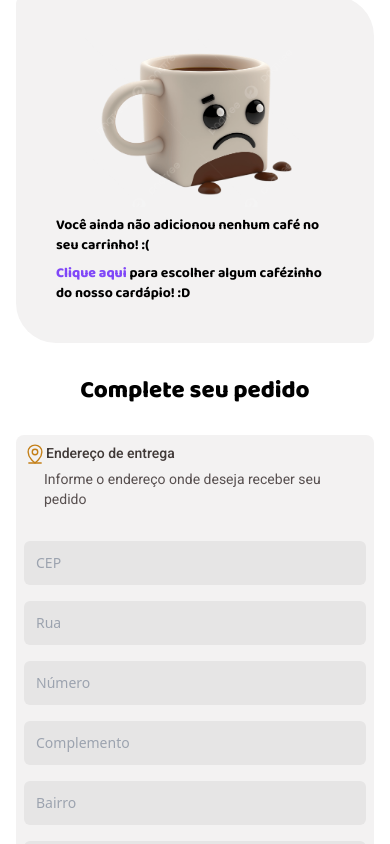
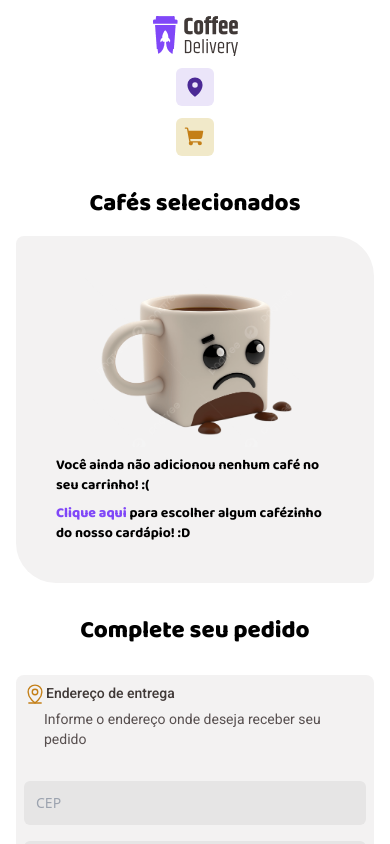
Before and after one commit to Murillou/coffee-delivery, a React (Vite) app: page /cart in a window 390 px wide. Shown: the top 844 px of the page. Built offline with nearby package versions, Linux system fonts and the light colour scheme; no server answers.

Commit message:
[fix] bug na responsividade do cart

```diff
--- a/src/components/Payment/Payment.tsx
+++ b/src/components/Payment/Payment.tsx
@@ -134,7 +134,7 @@ export function Payment() {
         </div>
       </section>
 
-      <section className="flex flex-col items-center xl:items-stretch -mt-60">
+      <section className="flex flex-col items-center xl:items-stretch xl:-mt-60">
         <h1 className="font-baloo2 font-extrabold text-2xl mb-4">
           Cafés selecionados
         </h1>
```
